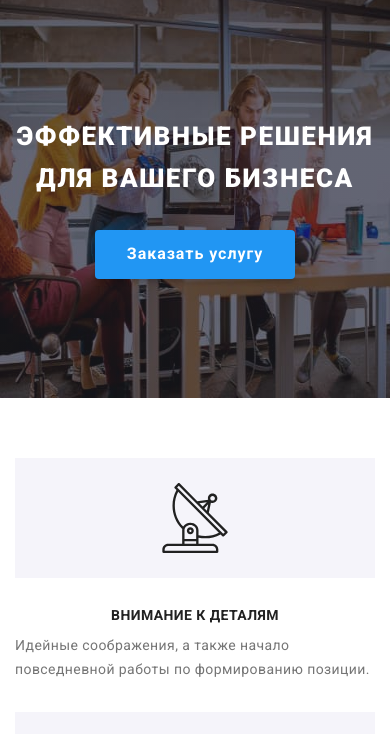
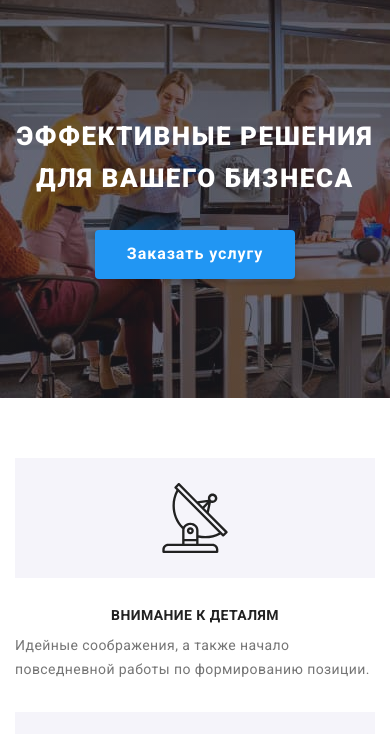
Before and after one commit to zaleskiy88/goit-markup-hw-08, a plain HTML site: page index.html in a window 390 px wide. Shown: the part 67-801 px from the top of the page. Drawn offline with nearby package versions, Linux system fonts and the light colour scheme.

Commit message:
minor fixes

```diff
--- a/sass/layout/_features.scss
+++ b/sass/layout/_features.scss
@@ -36,7 +36,10 @@
   &__title {
     @include title(14px, 16px, 700);
     letter-spacing: 0.03em;
-    text-align: center;
+    @media screen and (max-width: 767px) {
+      text-align: center;
+    }
+
     margin-bottom: 10px;
 
     text-transform: uppercase;
--- a/sass/layout/_hero.scss
+++ b/sass/layout/_hero.scss
@@ -24,7 +24,7 @@
         rgba(47, 48, 58, 0.4)
       ),
       url("../img/hero-bg-img-480.jpg");
-    background-size: 100% 400px;
+    background-size: cover; //100% 400px;
 
     @media (min-device-pixel-ratio: 2),
       (-webkit-min-device-pixel-ratio: 2),
```
Also changed, not shown: css/main.css, css/main.min.css, 2 other files.
